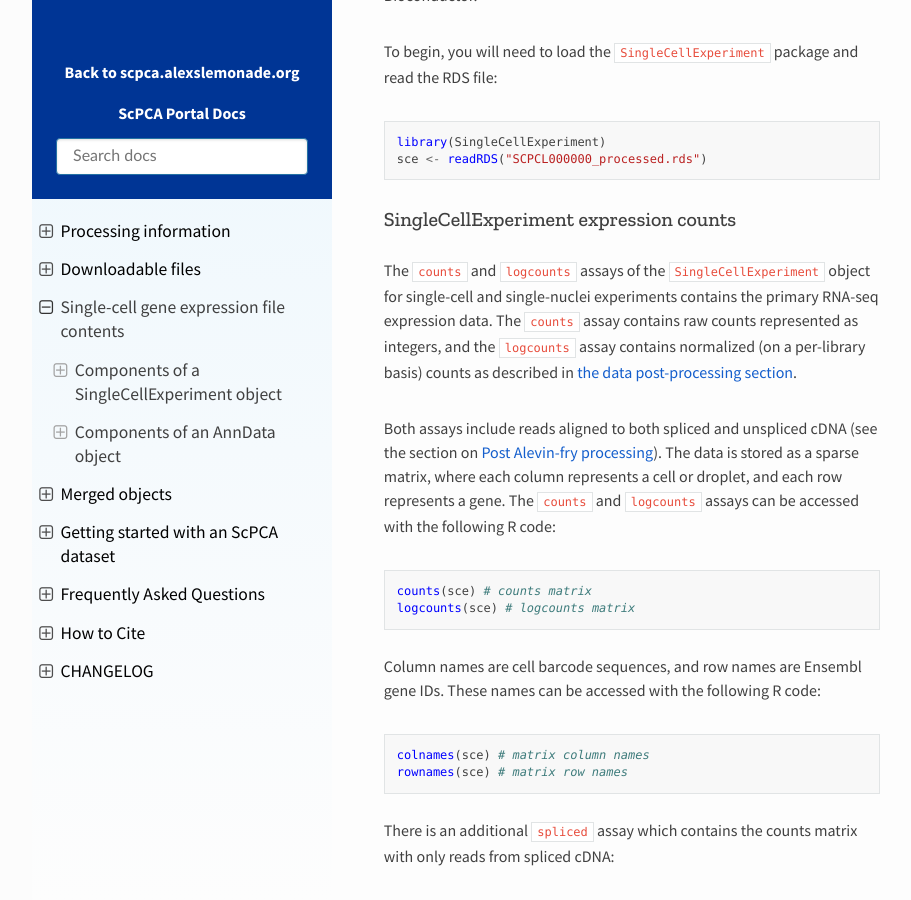
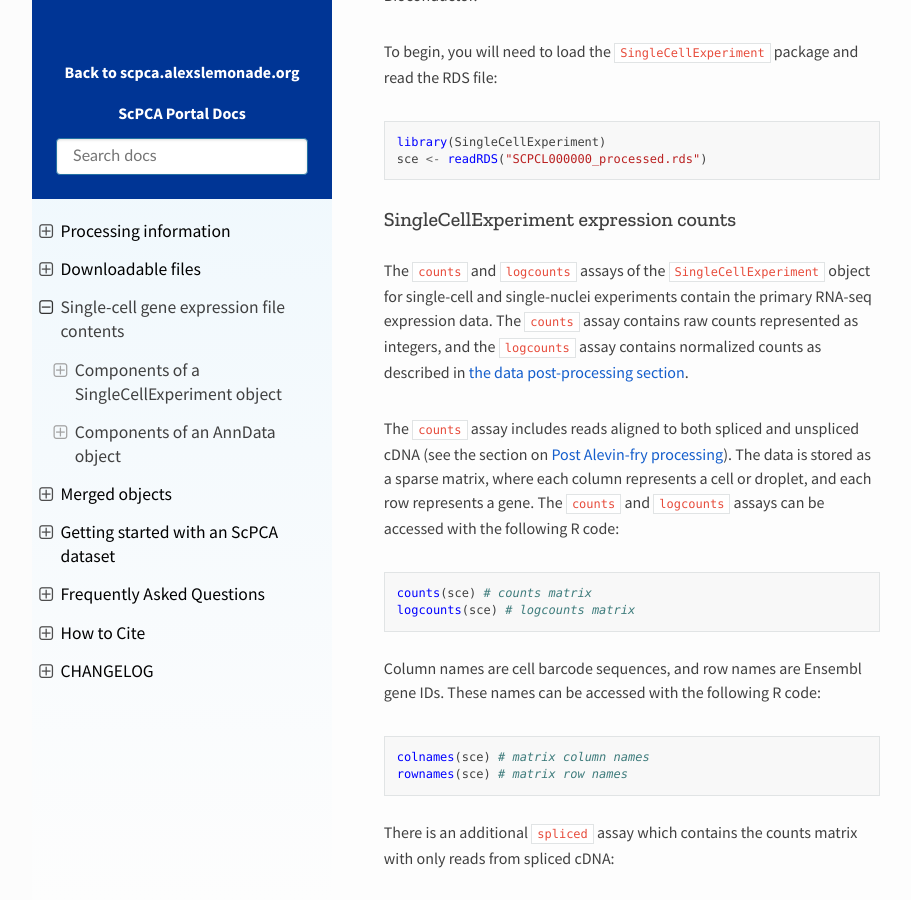
Before and after one commit to DongzeHE/scpca-docs, a Sphinx documentation site: the page built from docs/sce_file_contents.md, in a window 1280 px wide and 900 px high, scrolled down 893 px. Shown: the whole window, without its empty margins (158-1069 px from the left). Built offline with Sphinx 7.4.7 and the Read the Docs theme 2.0.0, drawn with Linux system fonts in a browser that asks for light colours.

Commit message:
Apply suggestions from code review
Co-authored-by: Ally Hawkins <54039191+allyhawkins@users.noreply.github.com>

```diff
--- a/docs/sce_file_contents.md
+++ b/docs/sce_file_contents.md
@@ -25,10 +25,10 @@
 ### SingleCellExperiment expression counts
 
 
-The `counts` and `logcounts` assays of the `SingleCellExperiment` object for single-cell and single-nuclei experiments contains the primary RNA-seq expression data.
-The `counts` assay contains raw counts represented as integers, and the `logcounts` assay contains normalized (on a per-library basis) counts as described in {ref}`the data post-processing section <processing_information:processed gene expression data>`.
+The `counts` and `logcounts` assays of the `SingleCellExperiment` object for single-cell and single-nuclei experiments contain the primary RNA-seq expression data.
+The `counts` assay contains raw counts represented as integers, and the `logcounts` assay contains normalized counts as described in {ref}`the data post-processing section <processing_information:processed gene expression data>`.
 
-Both assays include reads aligned to both spliced and unspliced cDNA (see the section on {ref}`Post Alevin-fry processing <processing_information:post alevin-fry processing>`).
+The `counts` assay includes reads aligned to both spliced and unspliced cDNA (see the section on {ref}`Post Alevin-fry processing <processing_information:post alevin-fry processing>`).
 The data is stored as a sparse matrix, where each column represents a cell or droplet, and each row represents a gene.
 The `counts` and `logcounts` assays can be accessed with the following R code:
 
```
Also changed, not shown: docs/merged_objects.md (+2 -2 lines).
